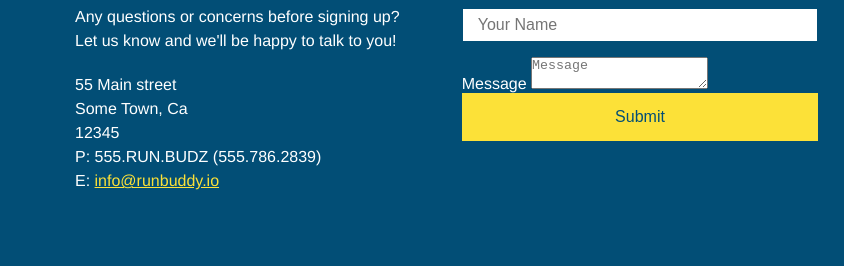
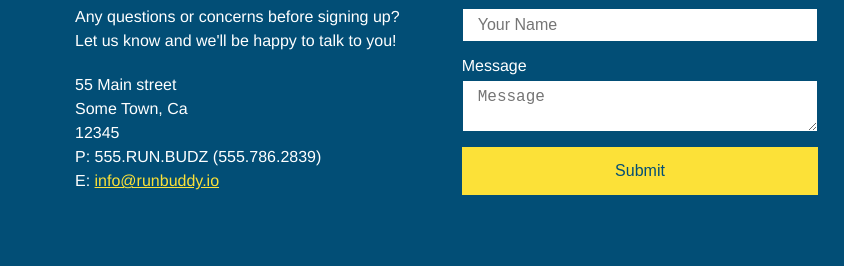
Before and after one commit to MaverickCavazos/run-buddy, a plain HTML site: page index.html in a window 1280 px wide. Shown: the part 3436-3702 px from the top of the page, 0-844 px from the left. Drawn offline with Linux system fonts and the light colour scheme.

Commit message:
finished footer

```diff
--- a/assets/css/style.css
+++ b/assets/css/style.css
@@ -324,7 +324,7 @@ body {
     font-style: normal;
   }
 
-  .contact-info input, contact-form textarea {
+  .contact-info input, .contact-form textarea {
       border: 1px solid #024e76;
       display: block;
       padding: 7px 15px;
```
